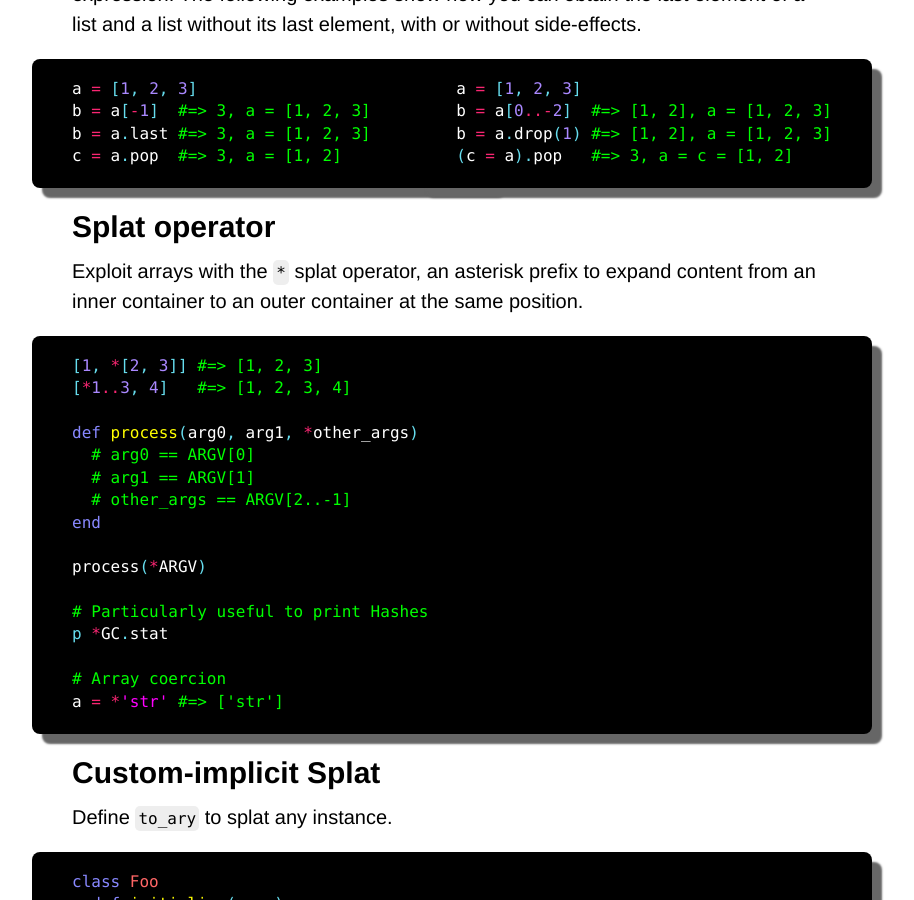
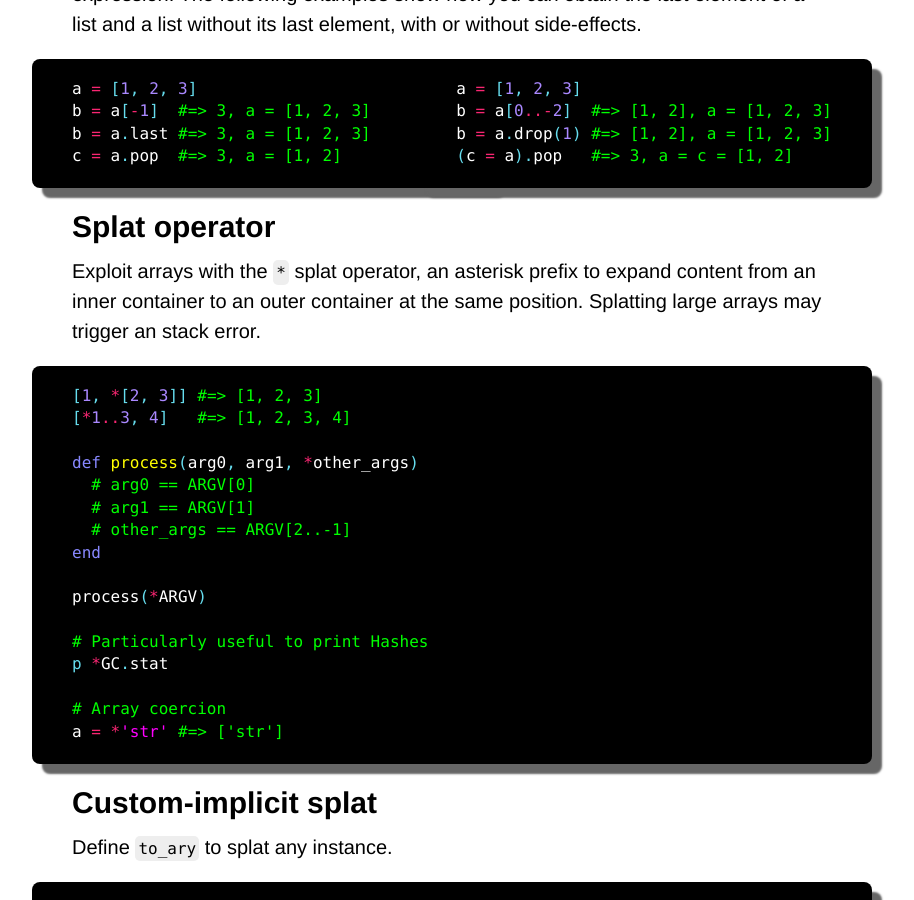
Before and after one commit to Maumagnaguagno/maumagnaguagno.github.io, a Jekyll site: the page built from ruby.md, in a window 1280 px wide and 900 px high, scrolled down 765 px. Shown: the whole window, without its empty margins (188-1102 px from the left). Built offline with Jekyll 4.4.1, drawn with Linux system fonts in a browser that asks for light colours; our own code applies the rules of GitHub Pages for plain Markdown files.

Commit message:
Add note about stack error in Ruby Splat operator section

````diff
--- a/ruby.md
+++ b/ruby.md
@@ -67,6 +67,7 @@ b = a.drop(1) #=> [1, 2], a = [1, 2, 3]
 
 ## Splat operator
 Exploit arrays with the ``*`` splat operator, an asterisk prefix to expand content from an inner container to an outer container at the same position.
+Splatting large arrays may trigger an stack error.
 
 ```ruby
 [1, *[2, 3]] #=> [1, 2, 3]
@@ -87,7 +88,7 @@ p *GC.stat
 a = *'str' #=> ['str']
 ```
 
-## Custom-implicit Splat
+## Custom-implicit splat
 Define ``to_ary`` to splat any instance.
 
 ```ruby
````
